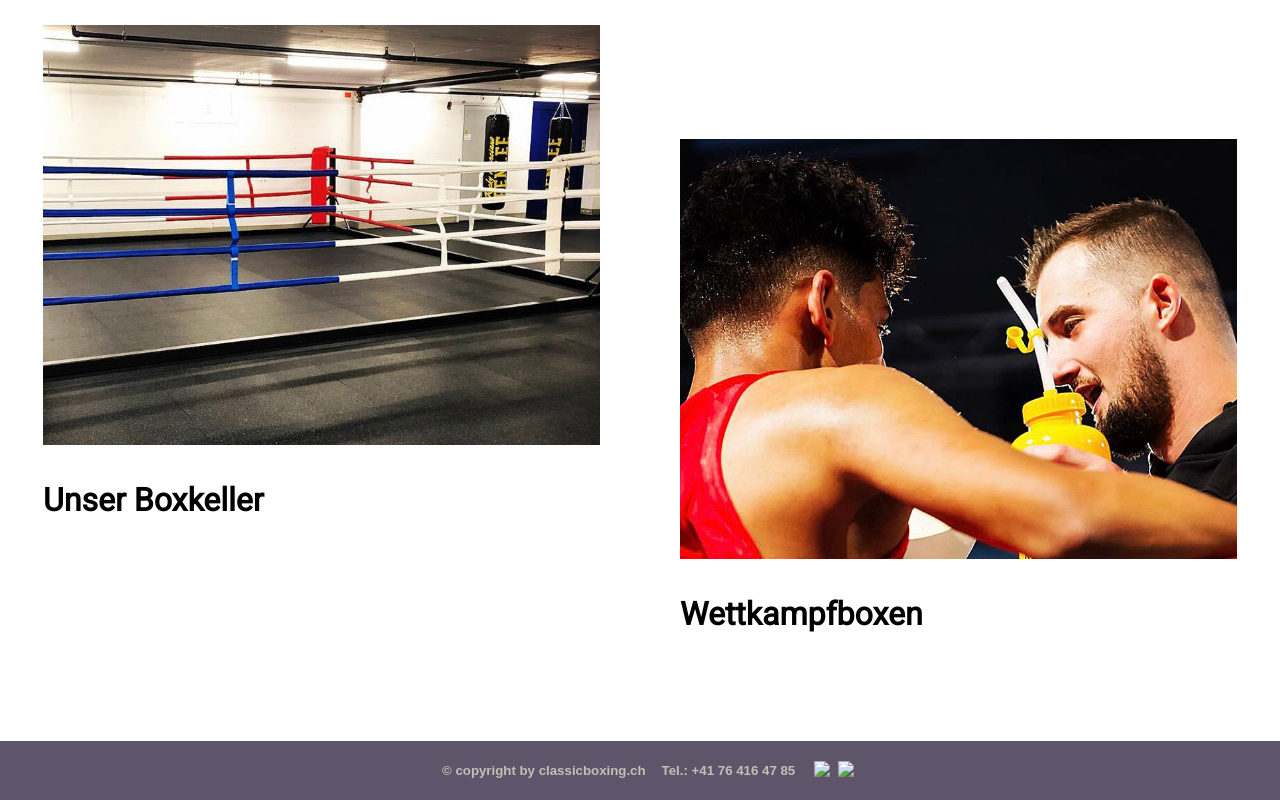
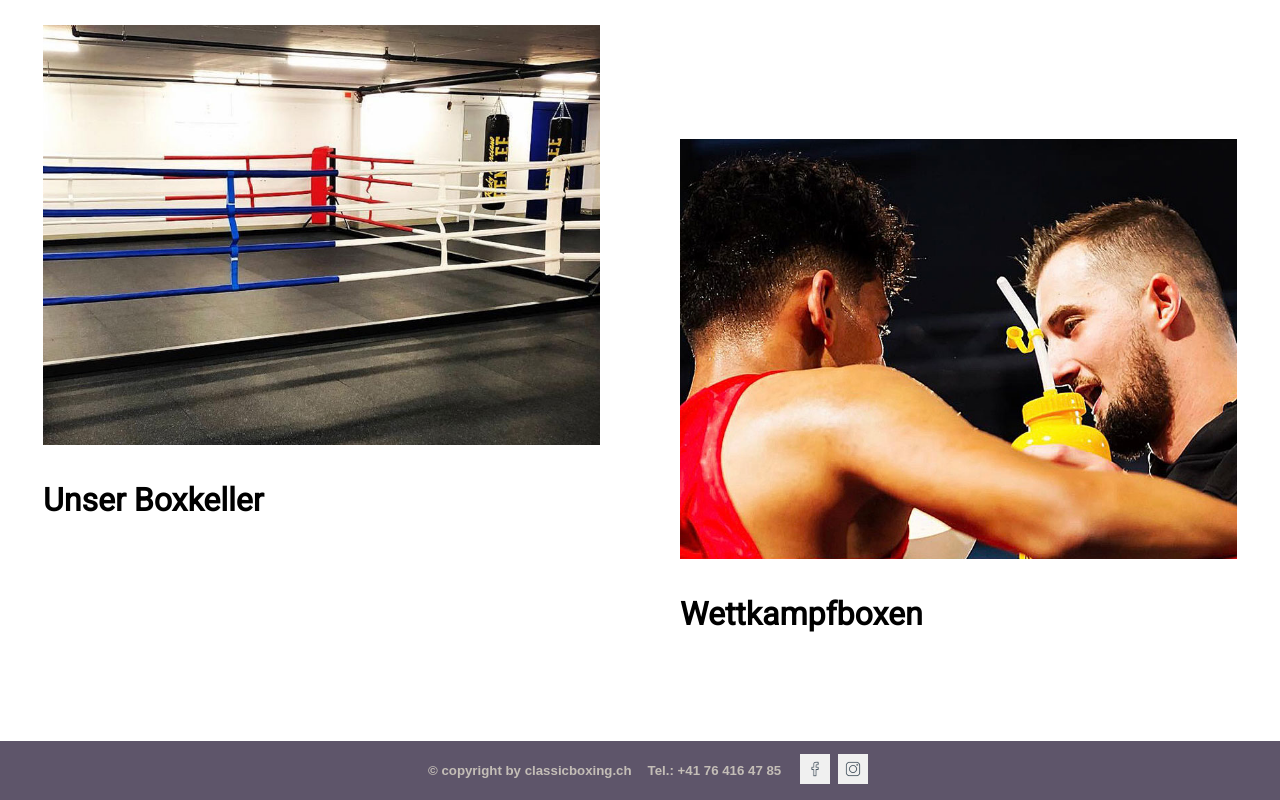
Before and after one commit to sano212/sano212.github.io, a plain HTML site: page index.html in a window 1280 px wide. Shown: the part 1256-2056 px from the top of the page. Drawn offline with Linux system fonts and the light colour scheme.

Commit message:
Update index.html

```diff
--- a/index.html
+++ b/index.html
@@ -89,8 +89,8 @@
         <h5>© copyright by classicboxing.ch</h5>
         <h5>Tel.: +41 76 416 47 85</h5>
         <div class="socialmedia_footer">
-        <a href="https://m.facebook.com/boxclub.aarburg.1"><img src=".\CSS\facebook_footer.png"></a>
-        <a href="https://instagram.com/classic_boxing_olten?utm_medium=copy_link"><img src=".\CSS\instagram_footer.png"></a>
+        <a href="https://m.facebook.com/boxclub.aarburg.1"><img src="facebook_footer.png"></a>
+        <a href="https://instagram.com/classic_boxing_olten?utm_medium=copy_link"><img src="instagram_footer.png"></a>
         </div>
     </footer>
 
```
